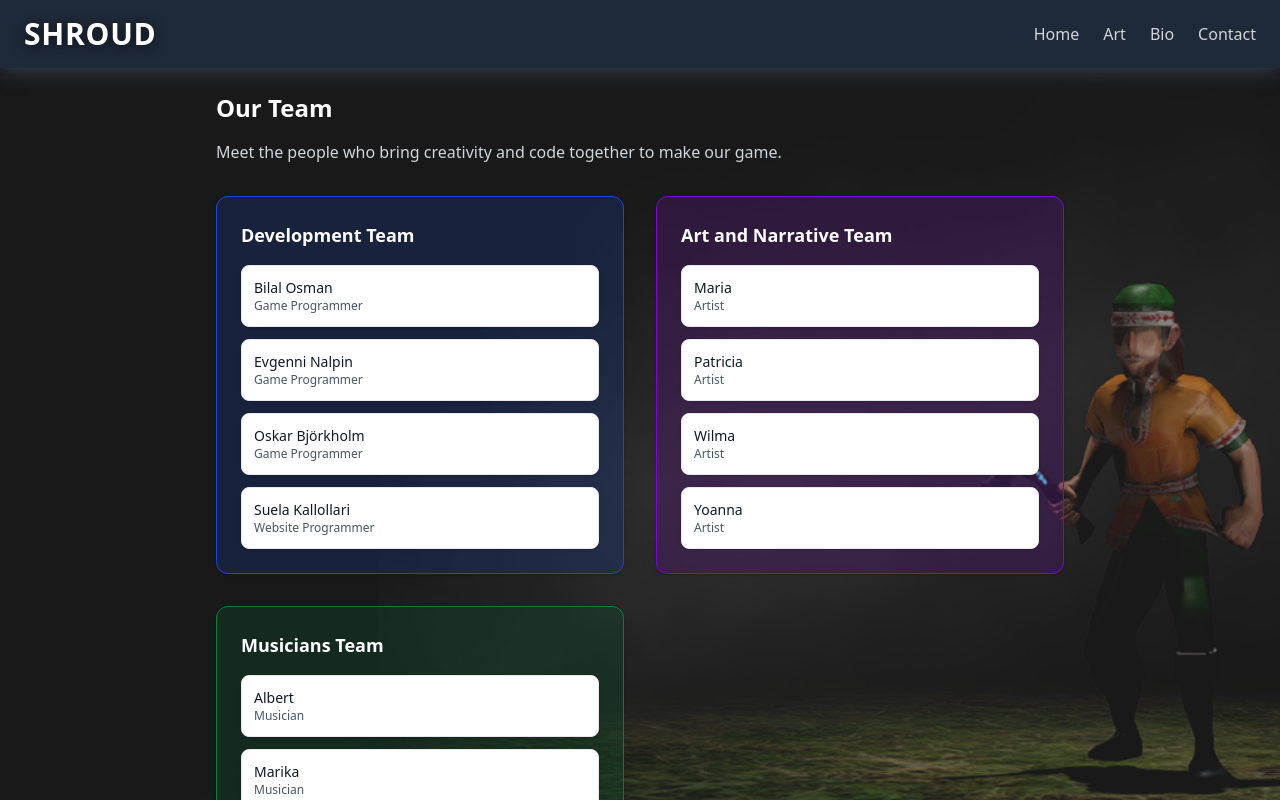
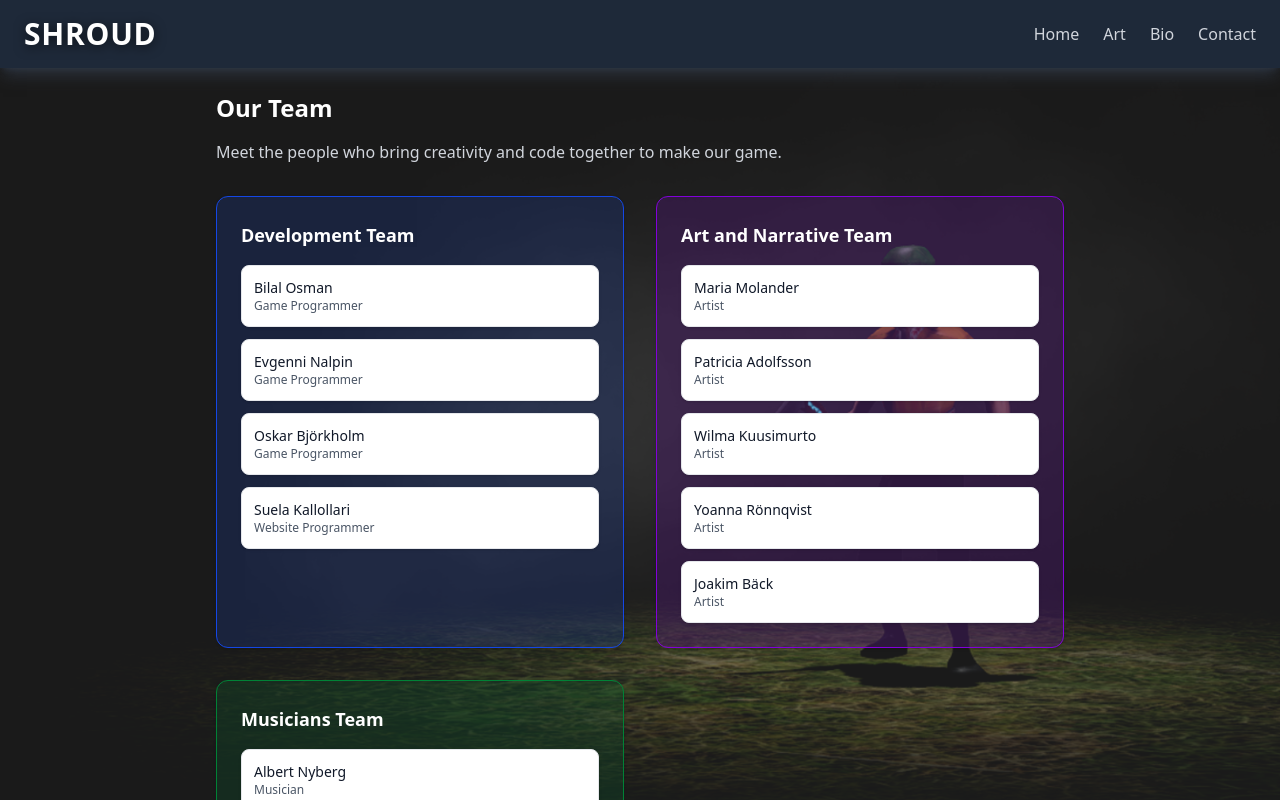
Before and after one commit to bgagamedev2025web/bga, a React (Vite) app: page /bio in a window 1280 px wide. Shown: the top 800 px of the page. Built offline with nearby package versions, Linux system fonts and the light colour scheme.

Commit message:
changed surnames

```diff
--- a/src/pages/BioPage.jsx
+++ b/src/pages/BioPage.jsx
@@ -14,18 +14,19 @@ const BioPage = () => {
       name: "Art and Narrative Team",
       style: "bg-purple-900/30 border-purple-700 shadow-sm",
       members: [
-        { name: "Maria", profession: "Artist" },
-        { name: "Patricia", profession: "Artist" },
-        { name: "Wilma", profession: "Artist" },
-        { name: "Yoanna", profession: "Artist" },
+        { name: "Maria Molander", profession: "Artist" },
+        { name: "Patricia Adolfsson", profession: "Artist" },
+        { name: "Wilma Kuusimurto", profession: "Artist" },
+        { name: "Yoanna Rönnqvist", profession: "Artist" },
+        { name: "Joakim Bäck", profession: "Artist" },
       ],
     },
     {
       name: "Musicians Team",
       style: "bg-green-900/30 border-green-700 shadow-sm",
       members: [
-        { name: "Albert", profession: "Musician" },
-        { name: "Marika", profession: "Musician" },
+        { name: "Albert Nyberg", profession: "Musician" },
+        { name: "Marika Durando", profession: "Musician" },
       ],
     },
   ];
```
